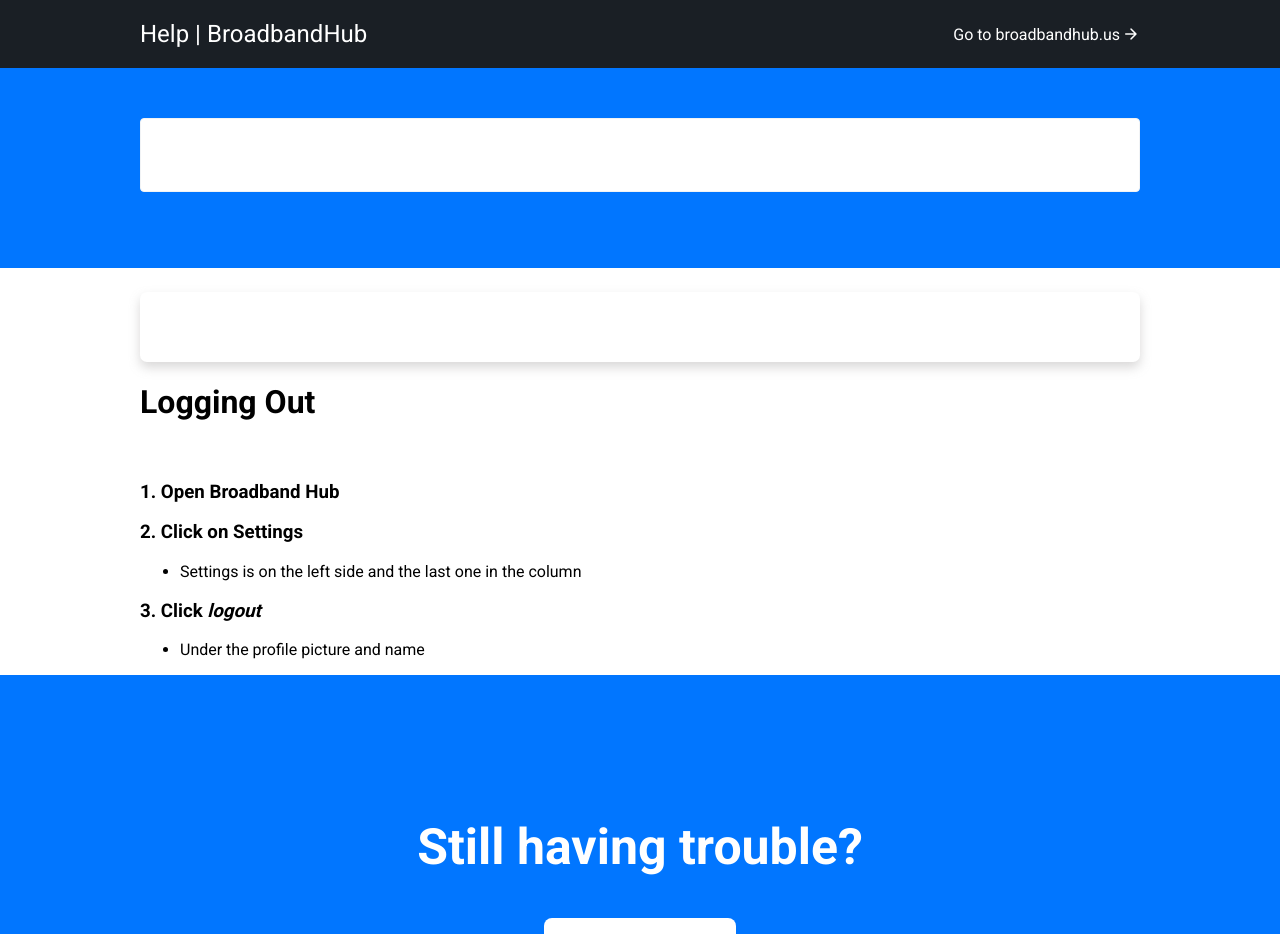
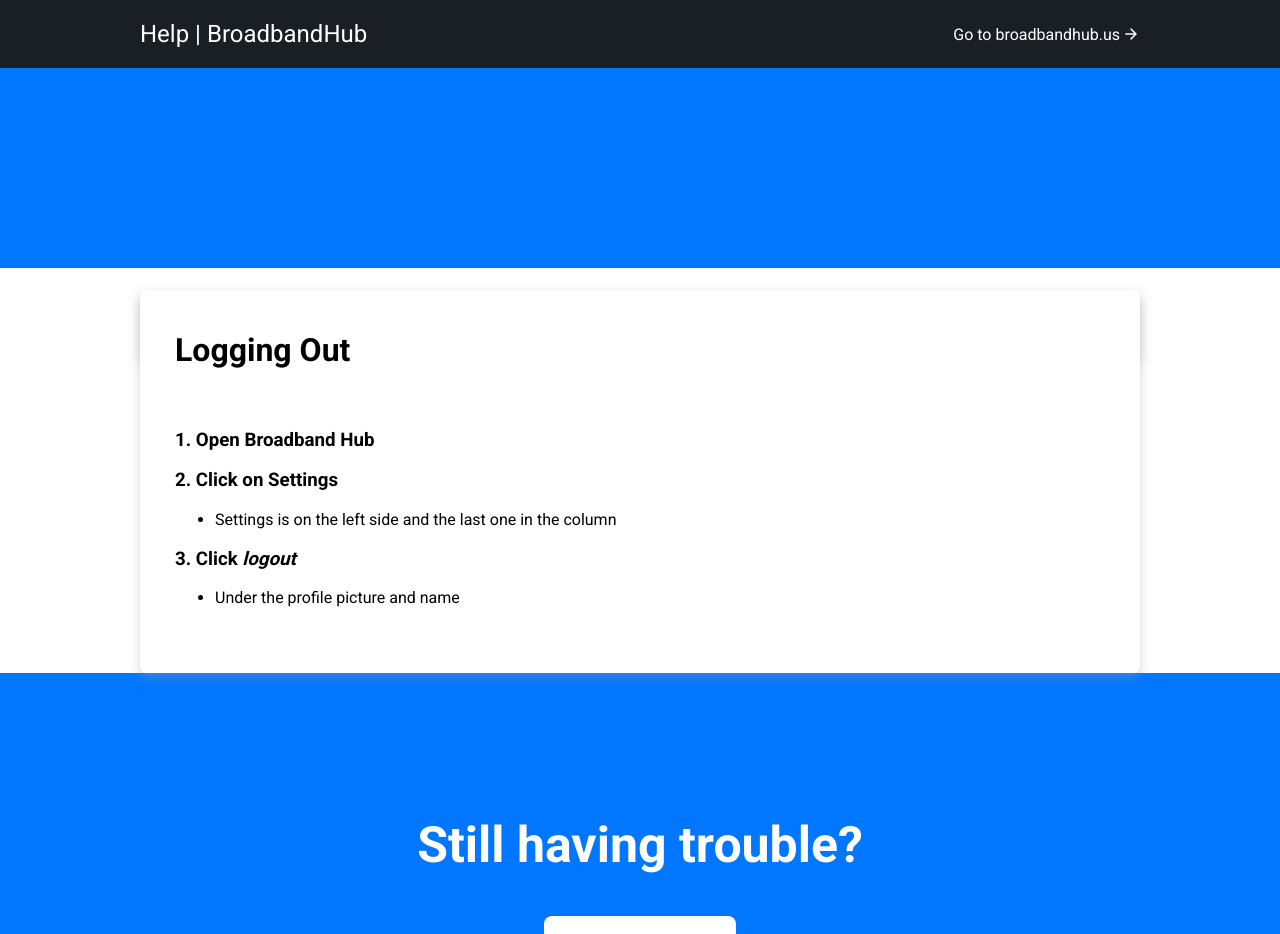
Before and after one commit to kt-eller/help-pages, a Jekyll site: the page built from pages/logging-out.md, in a window 1280 px wide. Shown: the top 934 px of the page. Built offline with Jekyll 4.4.1, drawn with Linux system fonts in a browser that asks for light colours; nearby versions of some CDN libraries; comment, search, counter and statistics services are not loaded; a style sheet for code colours, icons or effects is not loaded.

Commit message:
Fixed Search Bar CSS

```diff
--- a/_includes/algolia.html
+++ b/_includes/algolia.html
@@ -78,9 +78,20 @@ search.start();
 .ais-search-box {
   max-width: 100%;
   margin-bottom: 20px;
+  height: 64px;
 }
 .ais-search-box--magnifier {
-  margin-right: 20px;
+  margin-right: initial;
+  margin-left: 8px;
+}
+.ais-search-box--reset {
+  right: 24px;
+}
+.ais-search-box--input {
+  border: none;
+  font-size: 20px;
+  font-weight: 500;
+  padding: 10px 10px 10px 50px;
 }
 .post-item {
   margin-bottom: 30px;
--- a/_layouts/page.html
+++ b/_layouts/page.html
@@ -9,7 +9,7 @@
 
     <main class="page-content" aria-label="Content">
         <div class="card" id="search-hits"></div>
-        <div class="wrapper" id="content">
+        <div class="wrapper card home-wrapper" id="content">
             {{ content }}
         </div>
     </main>
--- a/_sass/components/_search.scss
+++ b/_sass/components/_search.scss
@@ -33,20 +33,9 @@
     }
 }
 
-@media (min-width: 576px){
-    .search-bar__container {
-        padding-left: 30px;
-        padding-right: 15px;
-    }
-}
-
 .search-bar__container {
-    background-color: #fff;
-    border-radius: 4px;
-    border: 1px solid #f1f3f5;
     display: flex;
     height: 72px;
-    padding-left: 10px;
 }
 
 .search-bar__wrap {
```
